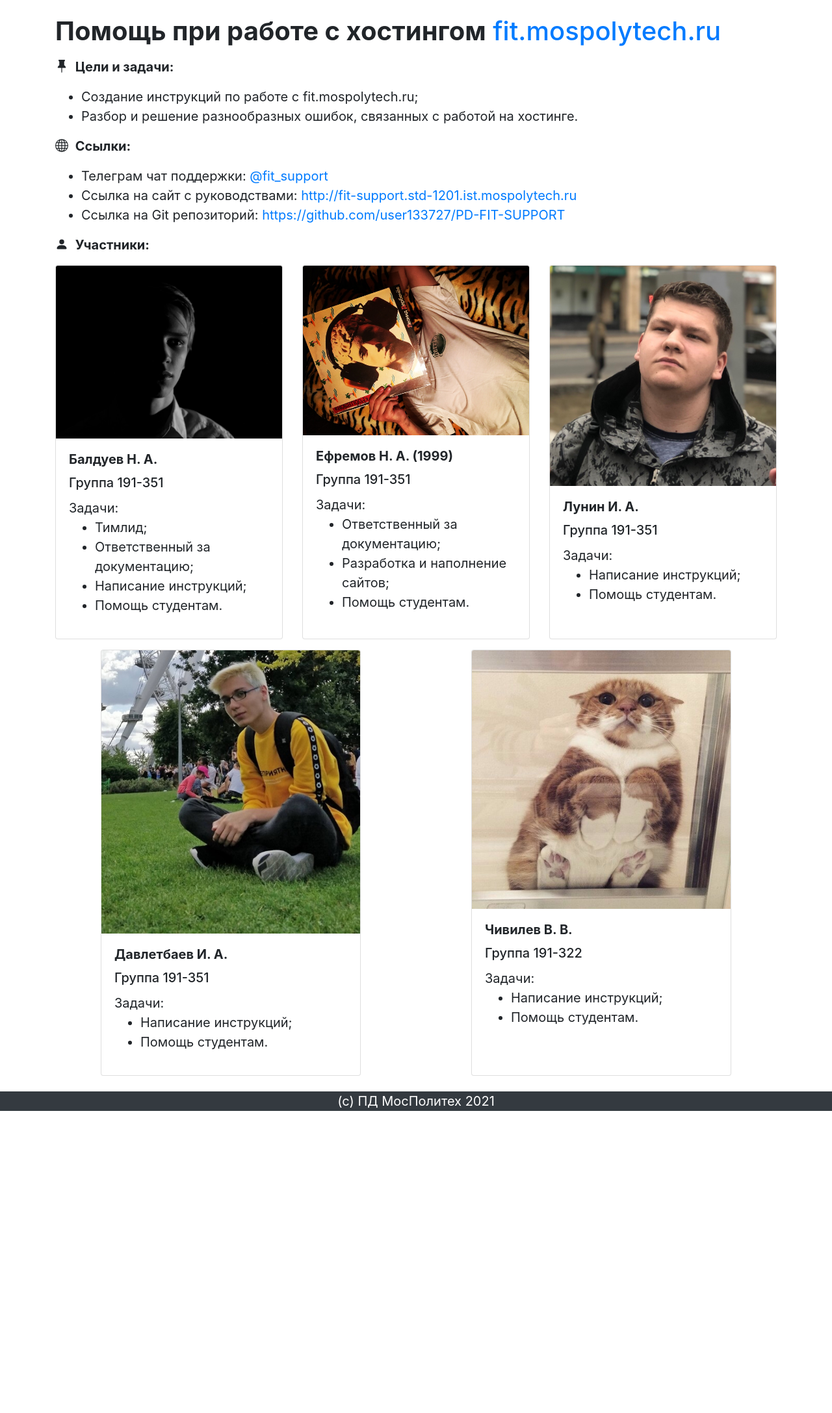
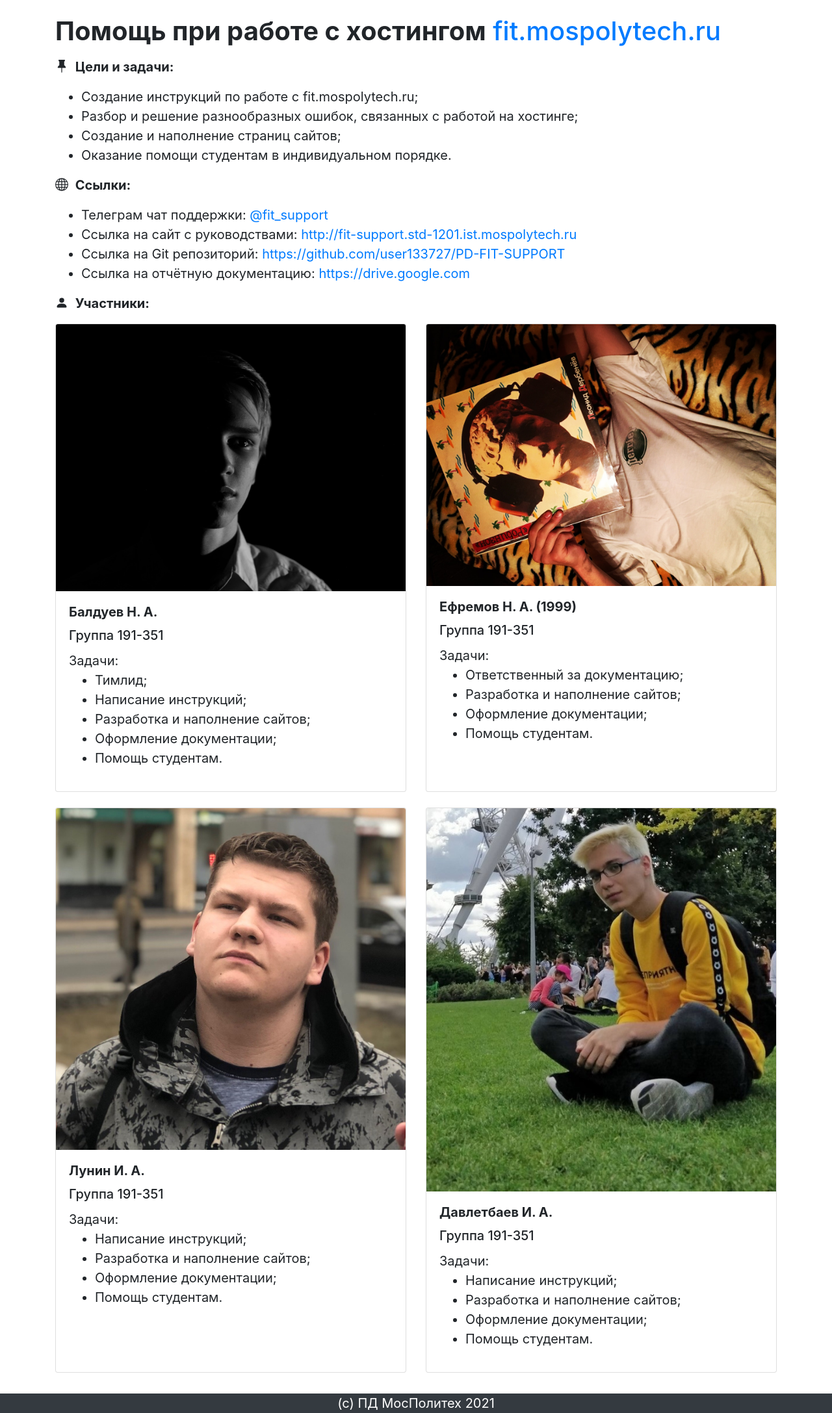
Before and after one commit to user133727/PD-FIT-SUPPORT, a Flask app: page / in a window 1280 px wide. Shown: the part 58-2233 px from the top of the page at 65% size. Before the commit the page ends 1768 px from the top, so only its background shows below. Run offline with Flask 2, Linux system fonts and the light colour scheme.

Commit message:
update lp

```diff
--- a/landing_page/app/templates/index.html
+++ b/landing_page/app/templates/index.html
@@ -1,7 +1,6 @@
 {% extends 'base.html' %}
 
 {% block content %}
-
   <h1 class="my-3"><b>Помощь при работе с хостингом</b> <a href="https://fit.mospolytech.ru/">fit.mospolytech.ru</a></li></h1>
 
   <p>
@@ -15,7 +14,9 @@
 
   <ul class="my-3">
       <li>Создание инструкций по работе с fit.mospolytech.ru;</li>
-      <li>Разбор и решение разнообразных ошибок, связанных с работой на хостинге.</li>
+      <li>Разбор и решение разнообразных ошибок, связанных с работой на хостинге;</li>
+      <li>Создание и наполнение страниц сайтов;</li>
+      <li>Оказание помощи студентам в индивидуальном порядке.</li>
   </ul>
 
   <p>
@@ -31,7 +32,7 @@
     <li>Телеграм чат поддержки: <a href="https://t.me/fit_support">@fit_support</a></a></li>
     <li>Ссылка на сайт с руководствами: <a href="http://fit-support.std-1201.ist.mospolytech.ru">http://fit-support.std-1201.ist.mospolytech.ru</a></li>
     <li>Ссылка на Git репозиторий: <a href="https://github.com/user133727/PD-FIT-SUPPORT">https://github.com/user133727/PD-FIT-SUPPORT</a></li>
-    <!-- <li>Ссылка на отчётную документацию: <a href="https://drive.google.com/drive/folders/1ge4LkPeiXfi7-blx9Mzwb7TwbETp5MXh">https://drive.google.com</a></li> -->
+    <li>Ссылка на отчётную документацию: <a href="https://drive.google.com/drive/folders/1fnVlFqRxCPxeuc3V7xNFmEtfiS08UiQ5">https://drive.google.com</a></li>
   </ul>
 
   <p>
@@ -43,7 +44,7 @@
     </b>
   </p>
 
-  <div class="card-deck mb-3">
+  <div class="card-deck mb-4">
     <div class="card" style="width: 18rem;">
       <img class="card-img-top" src="static/images/Nik2.jpg" alt="Card image cap">
       <div class="card-body">
@@ -52,12 +53,14 @@
         Задачи:
         <ul>
           <li>Тимлид;</li>
-          <li>Ответственный за документацию;</li>
           <li>Написание инструкций;</li>
+          <li>Разработка и наполнение сайтов;</li>
+          <li>Оформление документации;</li>
           <li>Помощь студентам.</li>
         </ul>
       </div>
     </div>
+
     <div class="card" style="width: 18rem;">
       <img class="card-img-top" src="static/images/Nik.jpg" alt="Card image cap">
       <div class="card-body">
@@ -67,10 +70,14 @@
         <ul>
           <li>Ответственный за документацию;</li>
           <li>Разработка и наполнение сайтов;</li>
+          <li>Оформление документации;</li>
           <li>Помощь студентам.</li>
         </ul>
       </div>
     </div>
+  </div>
+
+  <div class="card-deck mb-4">
     <div class="card" style="width: 18rem;">
       <img class="card-img-top" src="static/images/Ivan.jpg" alt="Card image cap">
       <div class="card-body">
@@ -79,13 +86,14 @@
         Задачи:
         <ul>
           <li>Написание инструкций;</li>
+          <li>Разработка и наполнение сайтов;</li>
+          <li>Оформление документации;</li>
           <li>Помощь студентам.</li>
         </ul>
       </div>
     </div>
-  </div>
-  <div class="card-deck my-card-deck mb-3">
-    <div class="card my-card" style="width: 18rem;">
+
+    <div class="card" style="width: 18rem;">
       <img class="card-img-top" src="static/images/Ildar.jpg" alt="Card image cap">
       <div class="card-body">
         <h5 class="card-title"><b>Давлетбаев И. А.</b></h5>
@@ -93,21 +101,12 @@
         Задачи:
         <ul>
           <li>Написание инструкций;</li>
-          <li>Помощь студентам.</li>
-        </ul>
-      </div>
-    </div>
-    <div class="card my-card" style="width: 18rem;">
-      <img class="card-img-top" src="static/images/Valeriy.jpg" alt="Card image cap">
-      <div class="card-body">
-        <h5 class="card-title"><b>Чивилев В. В.</b></h5>
-        <h5 class="card-title">Группа 191-322</h5>
-        Задачи:
-        <ul>
-          <li>Написание инструкций;</li>
+          <li>Разработка и наполнение сайтов;</li>
+          <li>Оформление документации;</li>
           <li>Помощь студентам.</li>
         </ul>
       </div>
     </div>
   </div>
+
 {% endblock %}
```
